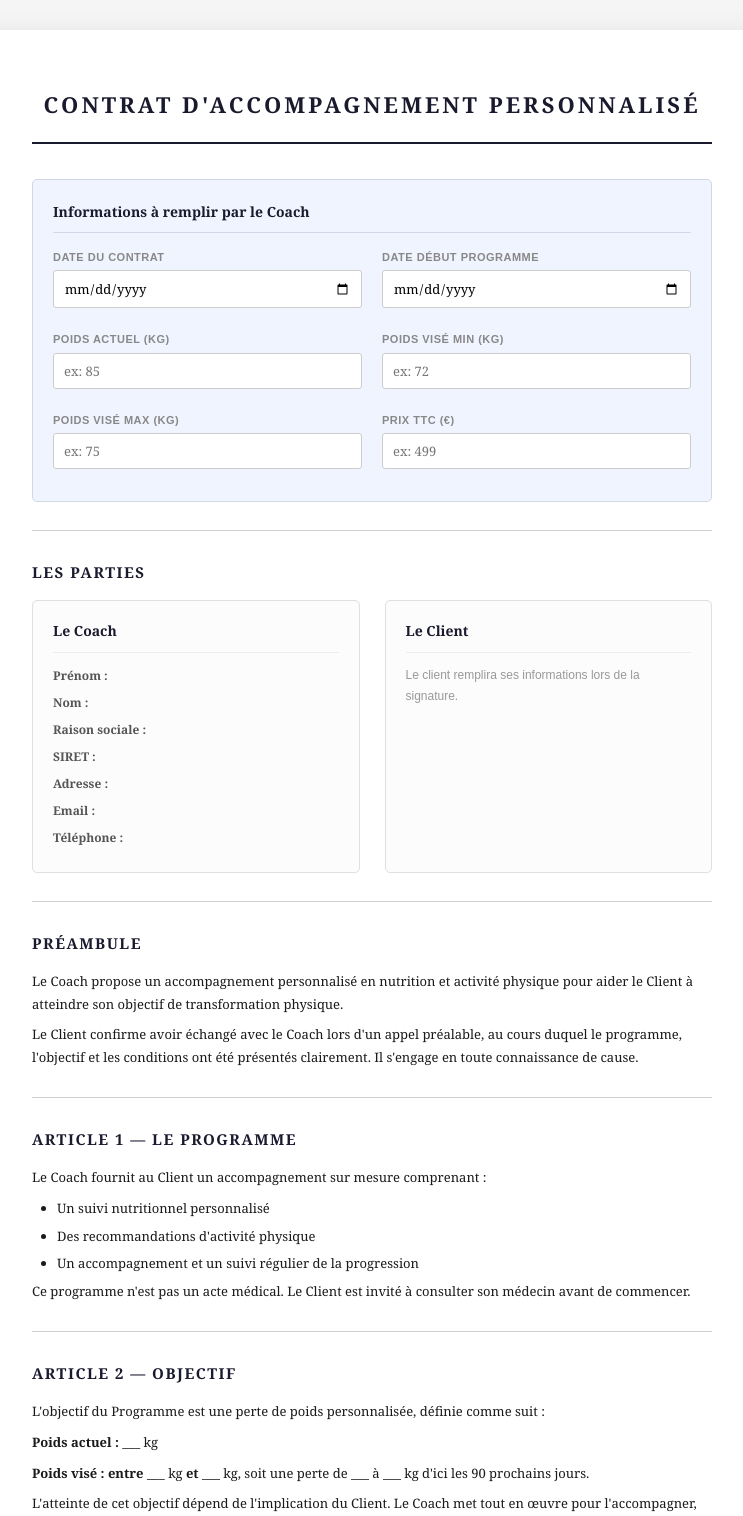
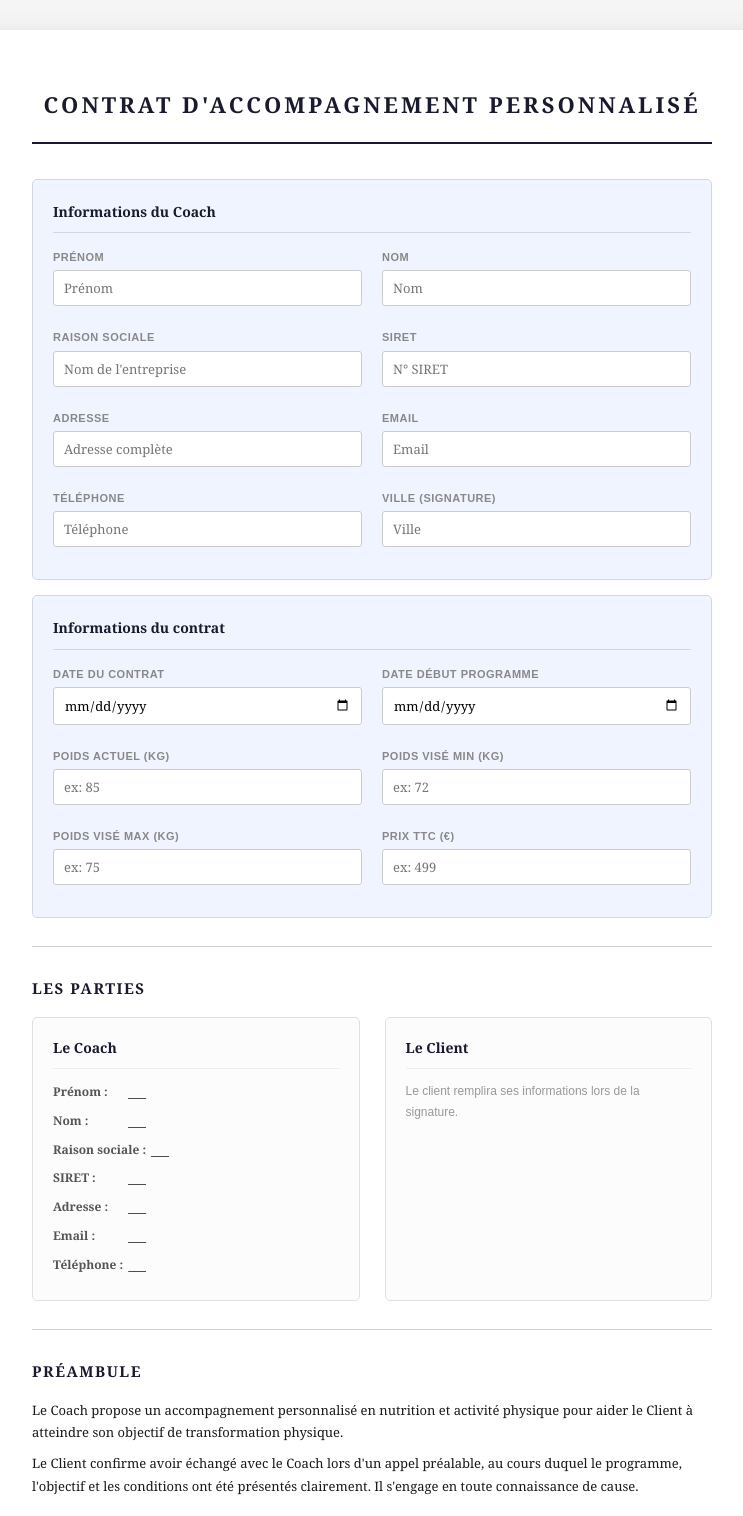
Before and after one commit to Alan-pro-93/contrat-coaching, a Flask app: page /nouveau in a window 1280 px wide. Shown: the part 52-1568 px from the top of the page, without its empty margins (268-1011 px from the left). Run offline with Flask 3, Linux system fonts and the light colour scheme; the visitor is signed in with stand-in values (Sample User, id 1); some libraries are stand-ins or nearby versions.

Commit message:
Ajout formulaire infos coach avec auto-remplissage dans le contrat
Co-Authored-By: Claude Opus 4.6 (1M context) <noreply@anthropic.com>

```diff
--- a/templates/coach_form.html
+++ b/templates/coach_form.html
@@ -234,9 +234,48 @@
     <div class="page-wrapper">
         <h1>CONTRAT D'ACCOMPAGNEMENT PERSONNALISÉ</h1>
 
-        <!-- Coach fills contract date -->
+        <!-- Infos du Coach -->
         <div class="coach-form-fields">
-            <h3>Informations à remplir par le Coach</h3>
+            <h3>Informations du Coach</h3>
+            <div class="fields-grid">
+                <div class="field-group">
+                    <label>Prénom</label>
+                    <input type="text" id="coach-prenom" placeholder="Prénom" value="{{ coach.prenom }}" required oninput="updateCoachDisplay()">
+                </div>
+                <div class="field-group">
+                    <label>Nom</label>
+                    <input type="text" id="coach-nom" placeholder="Nom" value="{{ coach.nom }}" required oninput="updateCoachDisplay()">
+                </div>
+                <div class="field-group">
+                    <label>Raison sociale</label>
+                    <input type="text" id="coach-raison" placeholder="Nom de l'entreprise" value="{{ coach.raison_sociale }}" required oninput="updateCoachDisplay()">
+                </div>
+                <div class="field-group">
+                    <label>SIRET</label>
+                    <input type="text" id="coach-siret" placeholder="N° SIRET" value="{{ coach.siret }}" required oninput="updateCoachDisplay()">
+                </div>
+                <div class="field-group">
+                    <label>Adresse</label>
+                    <input type="text" id="coach-adresse" placeholder="Adresse complète" value="{{ coach.adresse }}" required oninput="updateCoachDisplay()">
+                </div>
+                <div class="field-group">
+                    <label>Email</label>
+                    <input type="email" id="coach-email" placeholder="Email" value="{{ coach.email }}" required oninput="updateCoachDisplay()">
+                </div>
+                <div class="field-group">
+                    <label>Téléphone</label>
+                    <input type="tel" id="coach-tel" placeholder="Téléphone" value="{{ coach.telephone }}" required oninput="updateCoachDisplay()">
+                </div>
+                <div class="field-group">
+                    <label>Ville (signature)</label>
+                    <input type="text" id="coach-ville" placeholder="Ville" required oninput="updateCoachDisplay()">
+                </div>
+            </div>
+        </div>
+
+        <!-- Infos du contrat -->
+        <div class="coach-form-fields" style="margin-top:15px;">
+            <h3>Informations du contrat</h3>
             <div class="fields-grid">
                 <div class="field-group">
                     <label>Date du contrat</label>
@@ -273,13 +312,13 @@
         <div class="parties-grid">
             <div class="partie-block">
                 <h3>Le Coach</h3>
-                <div class="info-line"><span class="label">Prénom :</span><span class="value">{{ coach.prenom }}</span></div>
-                <div class="info-line"><span class="label">Nom :</span><span class="value">{{ coach.nom }}</span></div>
-                <div class="info-line"><span class="label">Raison sociale :</span><span class="value">{{ coach.raison_sociale }}</span></div>
-                <div class="info-line"><span class="label">SIRET :</span><span class="value">{{ coach.siret }}</span></div>
-                <div class="info-line"><span class="label">Adresse :</span><span class="value">{{ coach.adresse }}</span></div>
-                <div class="info-line"><span class="label">Email :</span><span class="value">{{ coach.email }}</span></div>
-                <div class="info-line"><span class="label">Téléphone :</span><span class="value">{{ coach.telephone }}</span></div>
+                <div class="info-line"><span class="label">Prénom :</span><span class="value" id="display-coach-prenom">___</span></div>
+                <div class="info-line"><span class="label">Nom :</span><span class="value" id="display-coach-nom">___</span></div>
+                <div class="info-line"><span class="label">Raison sociale :</span><span class="value" id="display-coach-raison">___</span></div>
+                <div class="info-line"><span class="label">SIRET :</span><span class="value" id="display-coach-siret">___</span></div>
+                <div class="info-line"><span class="label">Adresse :</span><span class="value" id="display-coach-adresse">___</span></div>
+                <div class="info-line"><span class="label">Email :</span><span class="value" id="display-coach-email">___</span></div>
+                <div class="info-line"><span class="label">Téléphone :</span><span class="value" id="display-coach-tel">___</span></div>
             </div>
             <div class="partie-block">
                 <h3>Le Client</h3>
@@ -404,14 +443,14 @@
         <p>Lu et approuvé.</p>
 
         <div class="signature-block">
-            <div class="sig-info"><span class="sig-label">Fait à</span> ___</div>
+            <div class="sig-info"><span class="sig-label">Fait à</span> <span id="display-coach-ville-sig">___</span></div>
             <div class="sig-info">
                 <span class="sig-label">Le</span>
                 <span id="display-coach-date-sig">___</span>
                 <input type="hidden" name="coach_date_sig" id="coach-date-sig-hidden">
             </div>
-            <div class="sig-info"><span class="sig-label">Nom :</span> ___</div>
-            <div class="sig-info"><span class="sig-label">Prénom :</span> ___</div>
+            <div class="sig-info"><span class="sig-label">Nom :</span> <span id="display-coach-nom-sig">___</span></div>
+            <div class="sig-info"><span class="sig-label">Prénom :</span> <span id="display-coach-prenom-sig">___</span></div>
             <div class="sig-info" style="margin-top:5px;"><span class="sig-label">Signature :</span></div>
             <div class="signature-container">
                 <canvas class="signature-pad" id="sig-coach"></canvas>
@@ -429,6 +468,30 @@
     </form>
 
 <script>
+    /* Auto-update coach display fields */
+    function updateCoachDisplay() {
+        var fields = {
+            'coach-prenom': ['display-coach-prenom', 'display-coach-prenom-sig'],
+            'coach-nom': ['display-coach-nom', 'display-coach-nom-sig'],
+            'coach-raison': ['display-coach-raison'],
+            'coach-siret': ['display-coach-siret'],
+            'coach-adresse': ['display-coach-adresse'],
+            'coach-email': ['display-coach-email'],
+            'coach-tel': ['display-coach-tel'],
+            'coach-ville': ['display-coach-ville-sig']
+        };
+        for (var id in fields) {
+            var input = document.getElementById(id);
+            var targets = fields[id];
+            for (var i = 0; i < targets.length; i++) {
+                var el = document.getElementById(targets[i]);
+                if (el && input) el.textContent = input.value || '___';
+            }
+        }
+    }
+    // Init au chargement
+    updateCoachDisplay();
+
     /* Live preview of inline values */
     var fieldMap = {
         'poids_actuel': 'display-poids-actuel',
```
